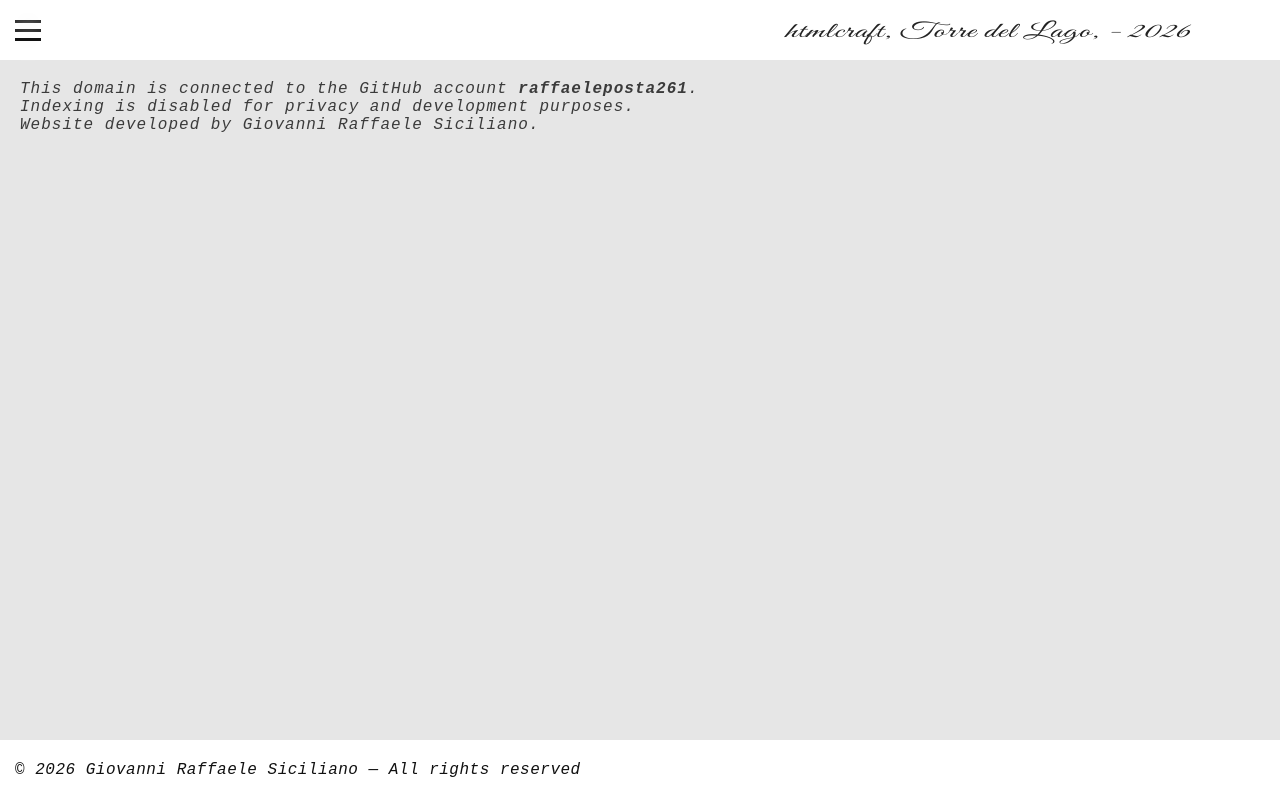
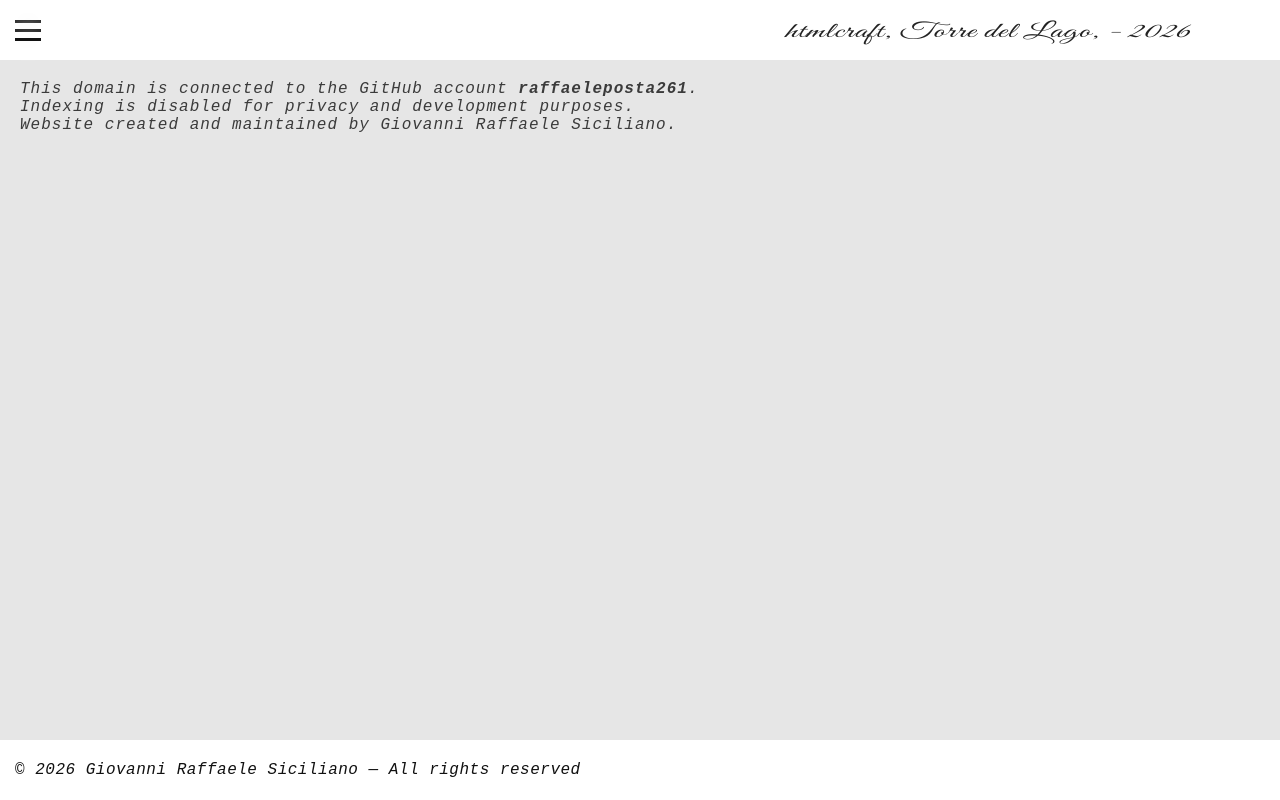
Before and after one commit to raffaeleposta261/htmlcraft, a plain HTML site: page index.html in a window 1280 px wide. Drawn offline with Linux system fonts and the light colour scheme.

Commit message:
Update website attribution in hero subtitle

```diff
--- a/index.html
+++ b/index.html
@@ -306,7 +306,7 @@
         <div class="hero-title" style="font-family:'Courier New',Courier,monospace;font-style:italic;letter-spacing:1px;"></div>
 
 <div class="hero-subtitle" style="font-family:'Courier New',Courier,monospace;font-style:italic;letter-spacing:1px;"><p>This domain is connected to the GitHub account <strong>raffaeleposta261</strong>.</p>
-    <p>Indexing is disabled for privacy and development purposes.</p> <p>Website developed by Giovanni Raffaele Siciliano.</p>                        </div>
+    <p>Indexing is disabled for privacy and development purposes.</p> <p>Website created and maintained by Giovanni Raffaele Siciliano.</p>                        </div>
 
 
 
```
